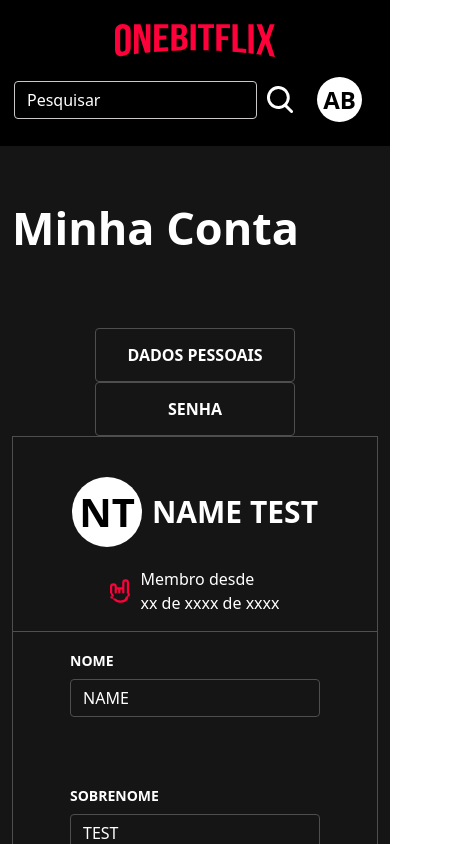
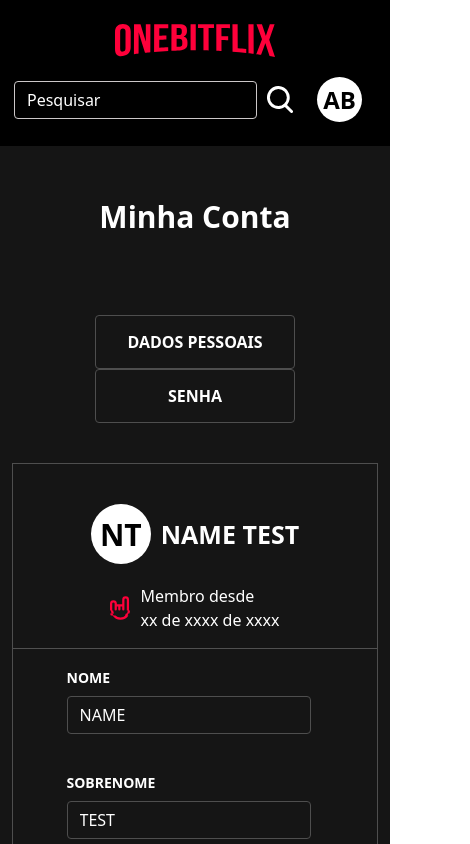
Before and after one commit to raulcorreia9/OneBitFlix-Frontend, a Next.js app: page /profile in a window 390 px wide. Shown: the top 844 px of the page, 470 px wide, since content can reach past the window. Built offline with nearby package versions, Linux system fonts and the light colour scheme.

Commit message:
Finalizando pagina e Profile: Responsividade

```diff
--- a/pages/profile.tsx
+++ b/pages/profile.tsx
@@ -21,7 +21,7 @@ const UserInfo = () => {
                 <Container className="py-5">
                     <p className={ styles.title }>Minha Conta</p>
                     <Row className="pt-3 pb-5">
-                        <Col md={4} className={ styles.btnColumnF }>
+                        <Col md={4} className={ styles.btnColumn }>
                             <Button className={ styles.renderForm }>
                                 DADOS PESSOAIS
                             </Button>
--- a/styles/profile.module.scss
+++ b/styles/profile.module.scss
@@ -3,7 +3,6 @@
 .header, .footer {
     background-color: black;
 }
-
 .form {
     border: 1px solid $darkGray;
     padding: 20px 0px;
@@ -116,3 +115,37 @@
         color: $lightGray;
     }
 }
+@media(max-width: 991px) {
+    .title {
+        text-align: center;
+    }
+    .btnColumn {
+        width: 100%;
+        margin-bottom: 40px;
+    }
+}
+@media(max-width: 767px) {
+    .inputFlexDiv {
+        gap: 20px
+    }
+    .inputFlex {
+        width: 400px;
+    }
+}
+@media(max-width: 460px) {
+    .title {
+        font-size: 30px;
+        margin-bottom: 10px;
+    }
+    .nameAbbreviation {
+        font-size: 30px;
+        min-height: 60px;
+        min-width: 60px;
+    }
+    .userName {
+        font-size: 25px;
+    }
+    .inputFlex {
+        width: 95%;
+    }
+}
```
